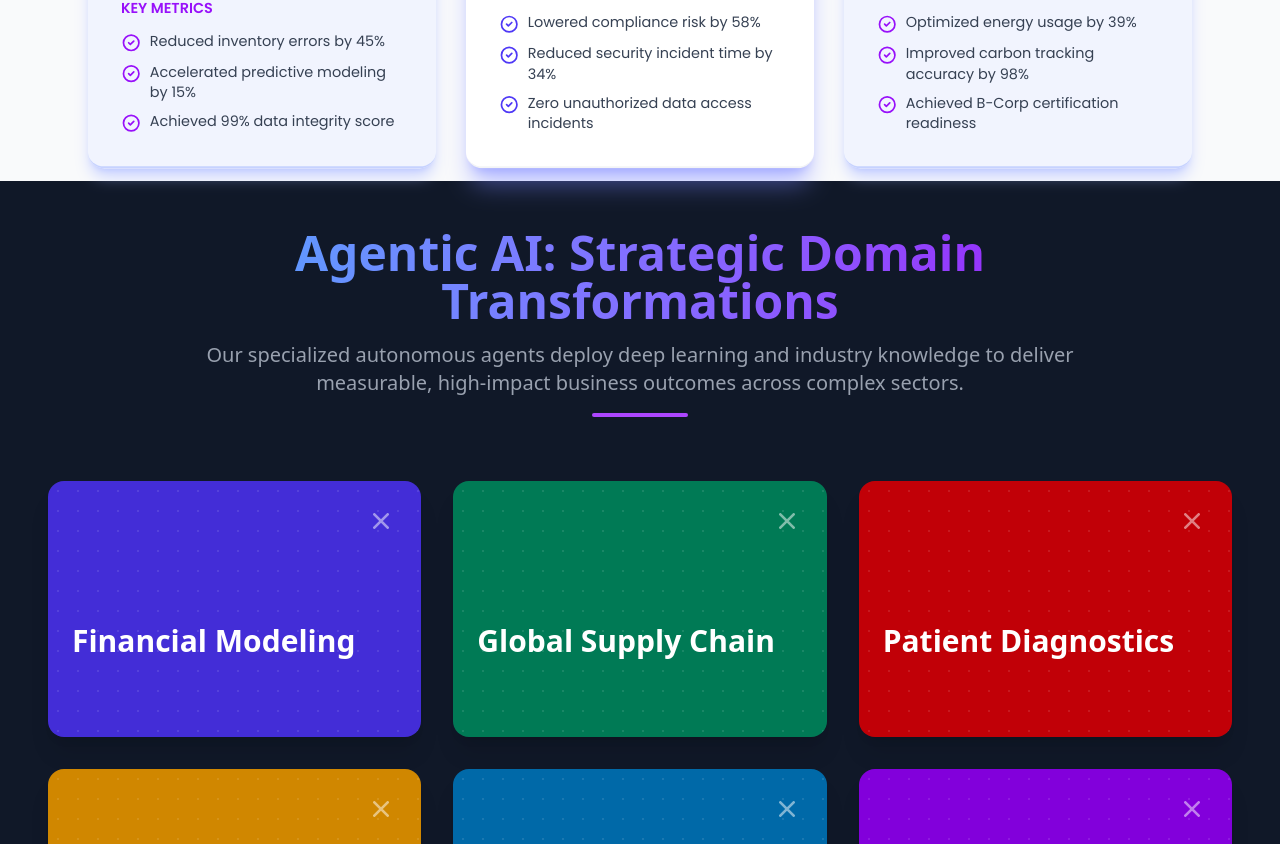
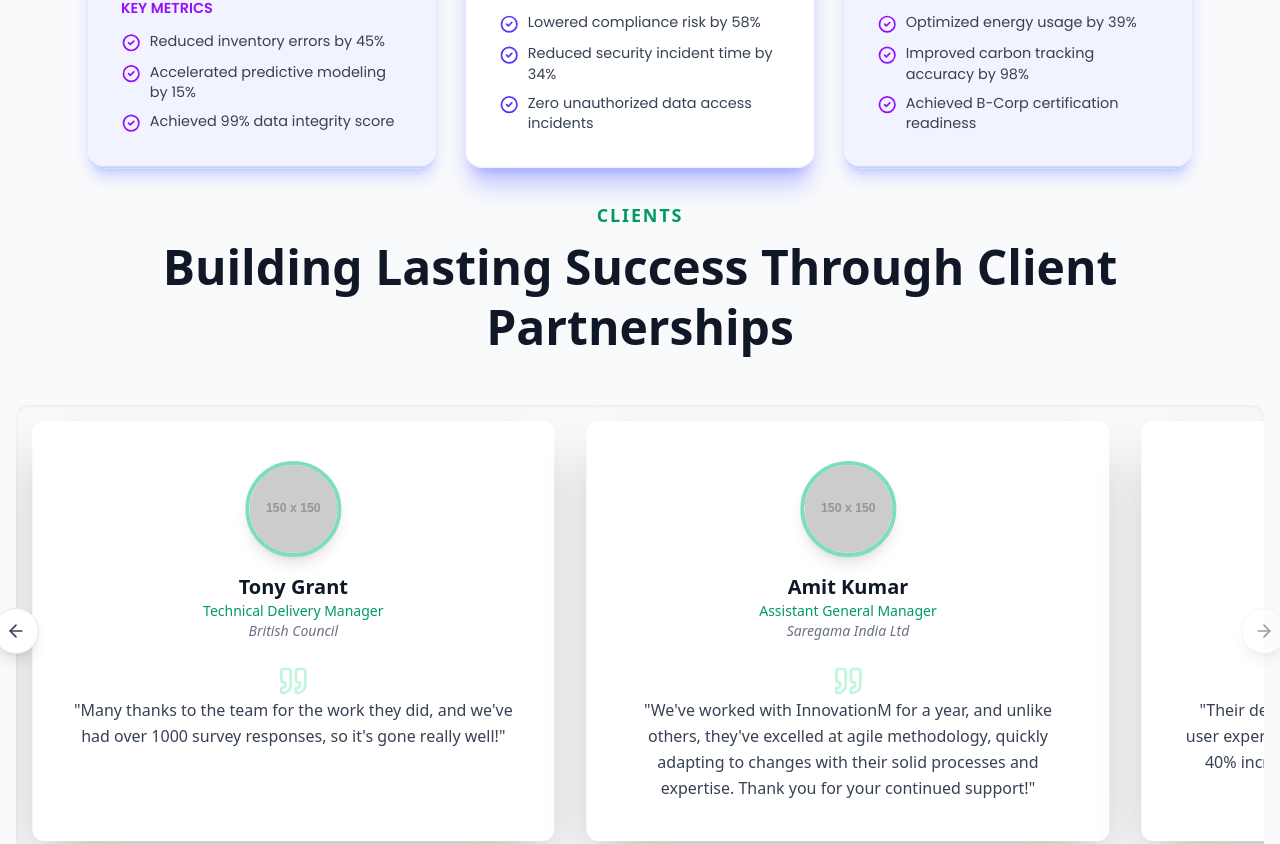
Before and after one commit to samarth502/LRAI_Prasant, a React (Vite) app: page / in a window 1280 px wide. Shown: the part 3196-4040 px from the top of the page. Built offline with nearby package versions, Linux system fonts and the light colour scheme; a web font is replaced by a local one.

Commit message:
updated 3

```diff
--- a/src/App.jsx
+++ b/src/App.jsx
@@ -26,7 +26,7 @@ function App() {
       <AnimatedResults />
 
       <UltraProProducts/>
-      <IndustriesTransformedOne/>
+      {/* <IndustriesTransformedOne/> */}
       <ClientTestimonialsOne/>
       <PartnerWithInovative/>
       <FrequentlyAsked/>
```
